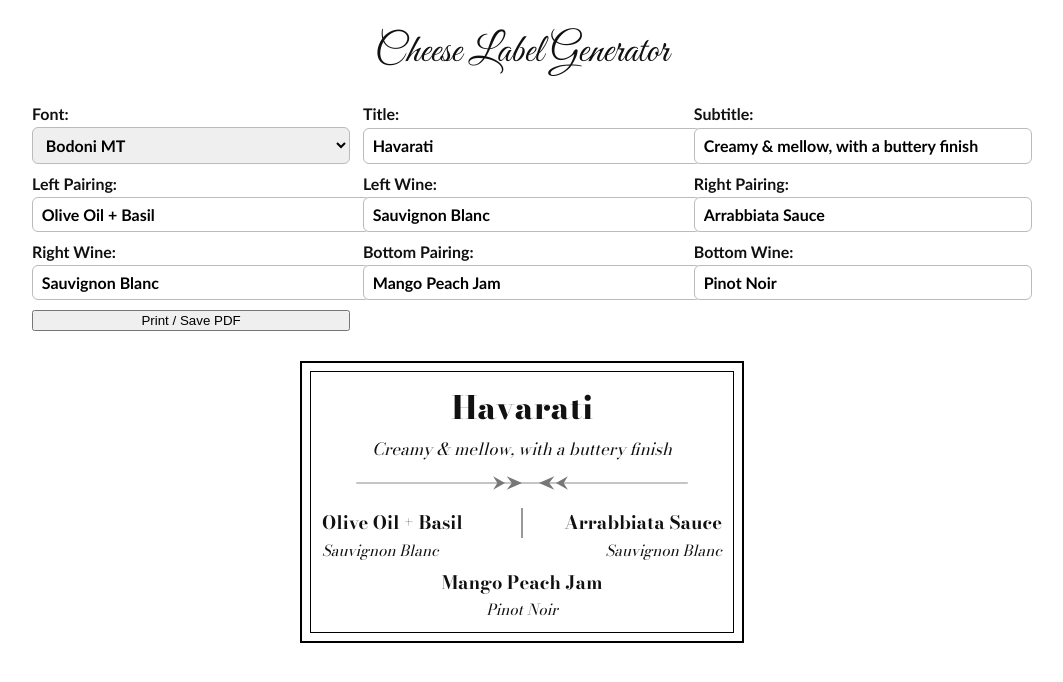
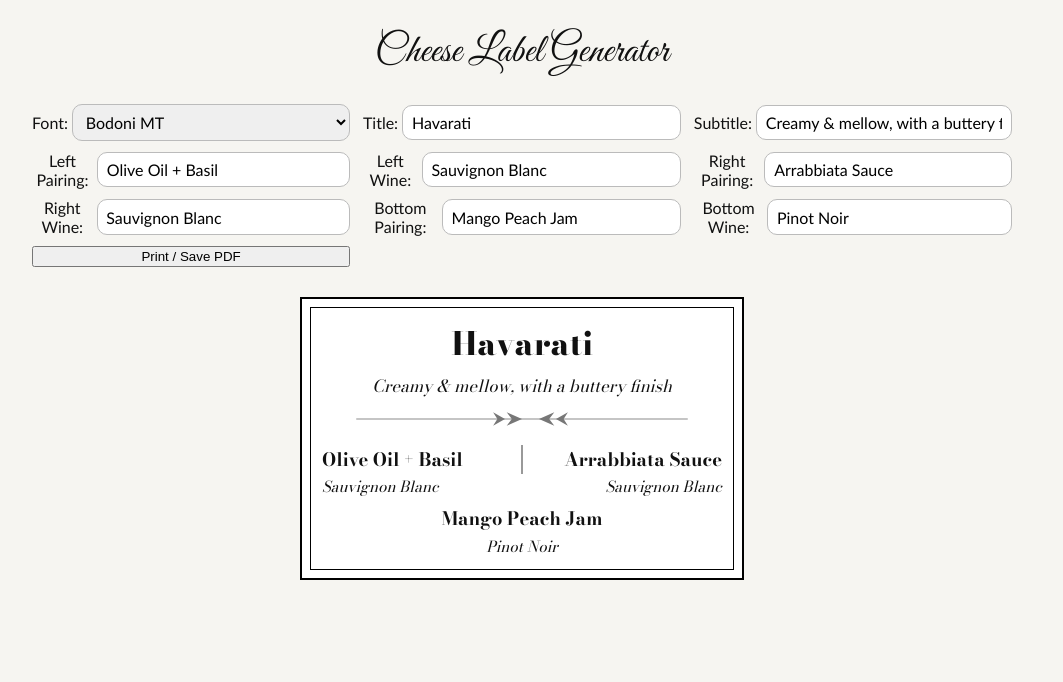
Before and after one commit to ArtaSoral/cheese-label-generator, a plain HTML site: page index.html in a window 1280 px wide. Shown: the whole page, without its empty margins (118-1181 px from the left). Drawn offline with nearby package versions, Linux system fonts and the light colour scheme.

Commit message:
minor visual changes

```diff
--- a/style.css
+++ b/style.css
@@ -27,6 +27,7 @@ body {
   margin: 20px;
   text-align: center;
   color: #111;
+  background-color: #f6f5f1;
 
 }
 
@@ -45,17 +46,18 @@ h1 {
 }
 
 label {
-  display: grid;
+  display: flex;
   gap: .25rem;
-  text-align: left;
-  font-weight: 600;
+  text-align: center;
+  font-weight: 400;
+  align-items: center;
 }
 
 input, select {
   width: 100%;
   padding: .45rem .55rem;
   border: 1px solid #bbb;
-  border-radius: 6px;
+  border-radius: 10px;
   font: inherit;
 }
 
```
